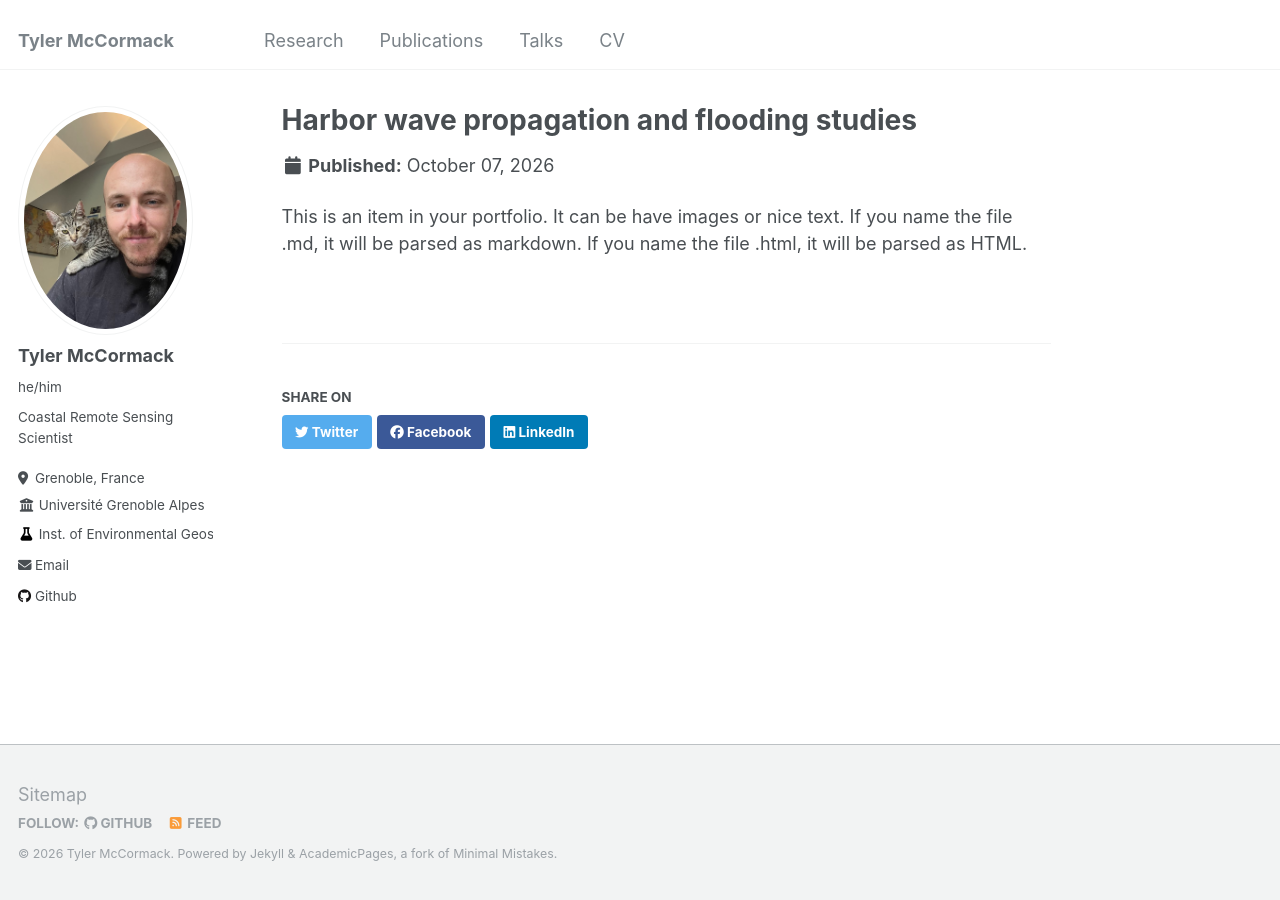
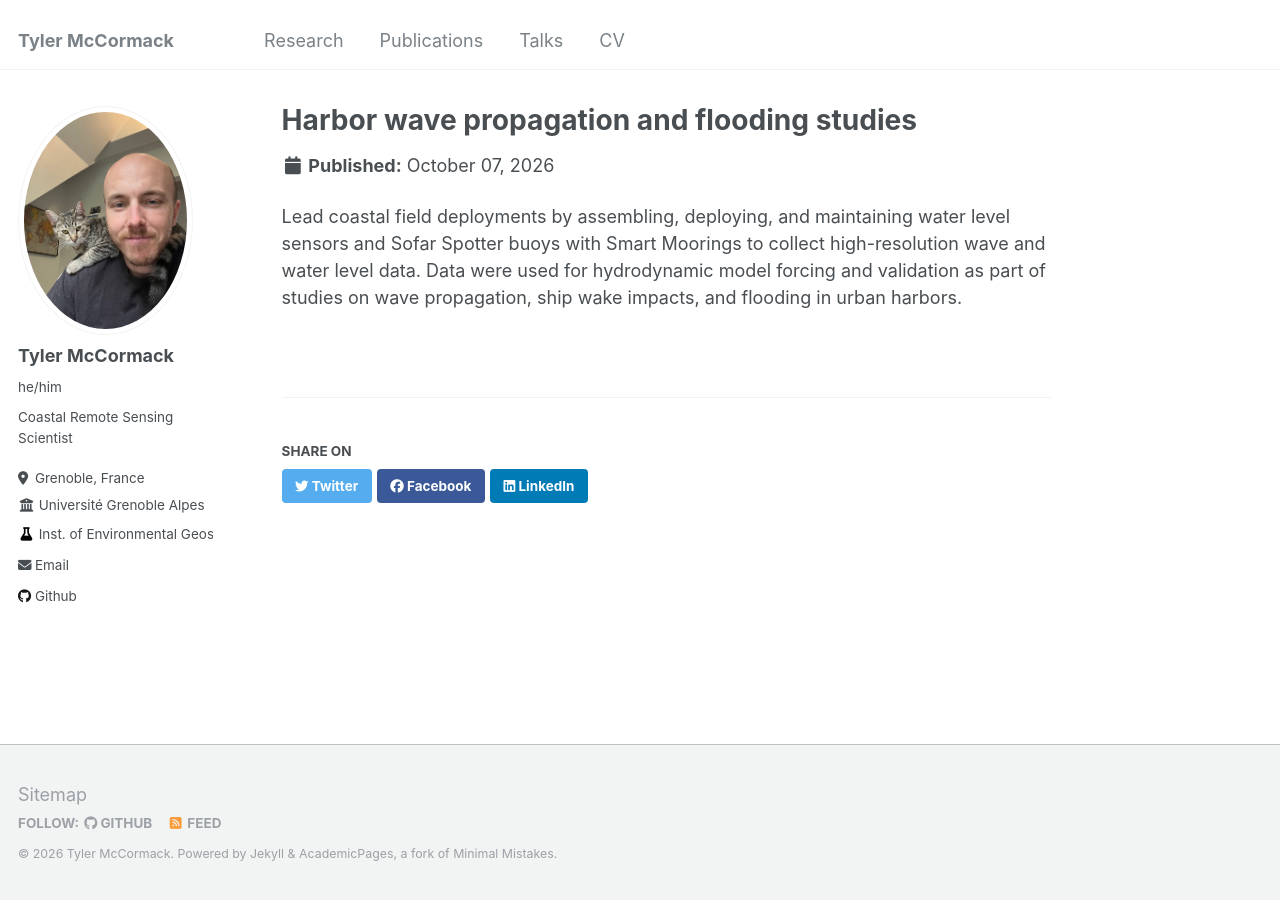
Before and after one commit to tylermccormack-research/tylermccormack-research.github.io, a Jekyll site: the page built from _portfolio/portfolio-1.md, in a window 1280 px wide. Built offline with Jekyll 4.4.1, drawn with Linux system fonts in a browser that asks for light colours.

Commit message:
Update portfolio-1.md

```diff
--- a/_portfolio/portfolio-1.md
+++ b/_portfolio/portfolio-1.md
@@ -4,4 +4,4 @@ excerpt: "Camden, ME & Boston, MA<br/><img src='/images/camden1.png'>"
 collection: portfolio
 ---
 
-This is an item in your portfolio. It can be have images or nice text. If you name the file .md, it will be parsed as markdown. If you name the file .html, it will be parsed as HTML.
+Lead coastal field deployments by assembling, deploying, and maintaining water level sensors and Sofar Spotter buoys with Smart Moorings to collect high-resolution wave and water level data. Data were used for hydrodynamic model forcing and validation as part of studies on wave propagation, ship wake impacts, and flooding in urban harbors.
```
